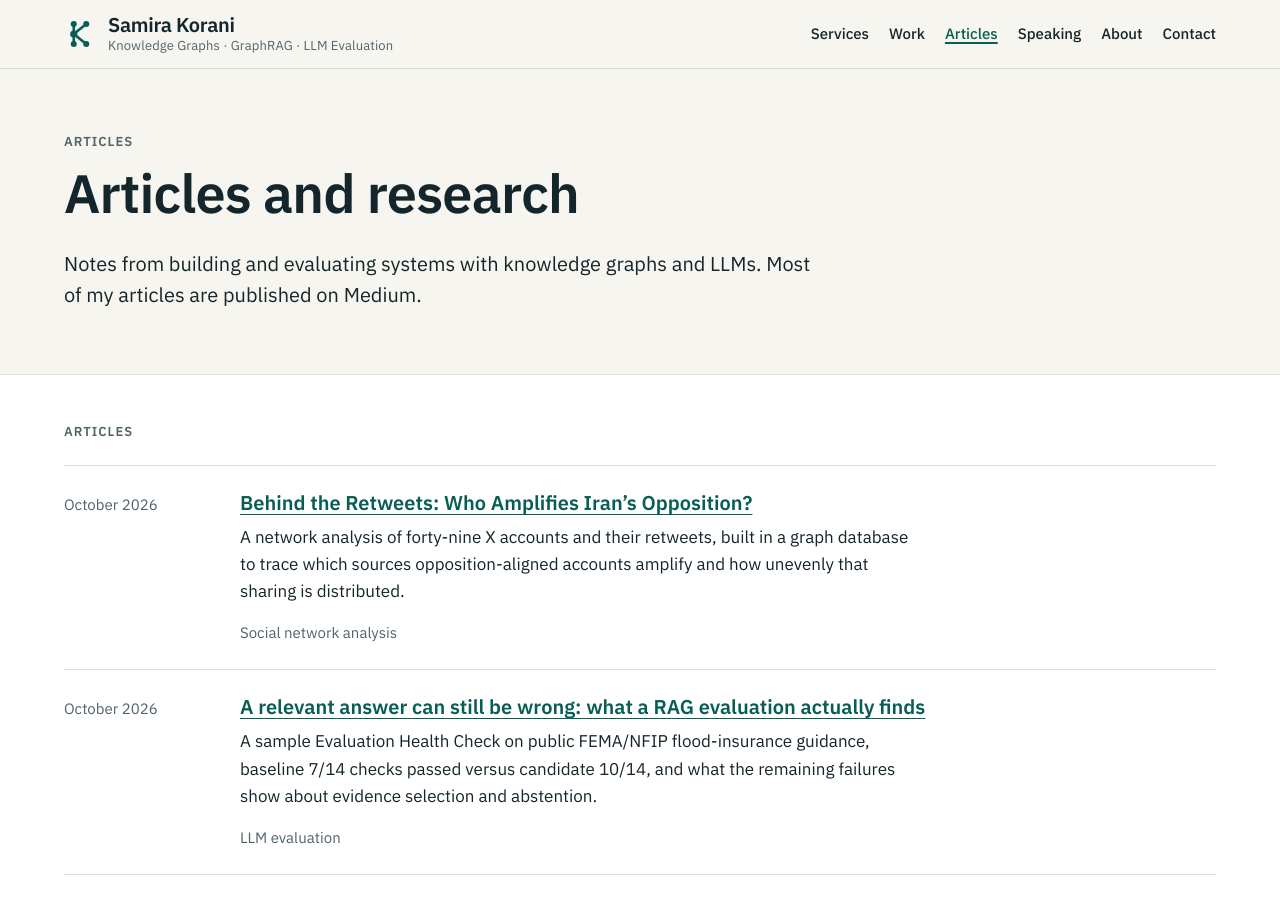
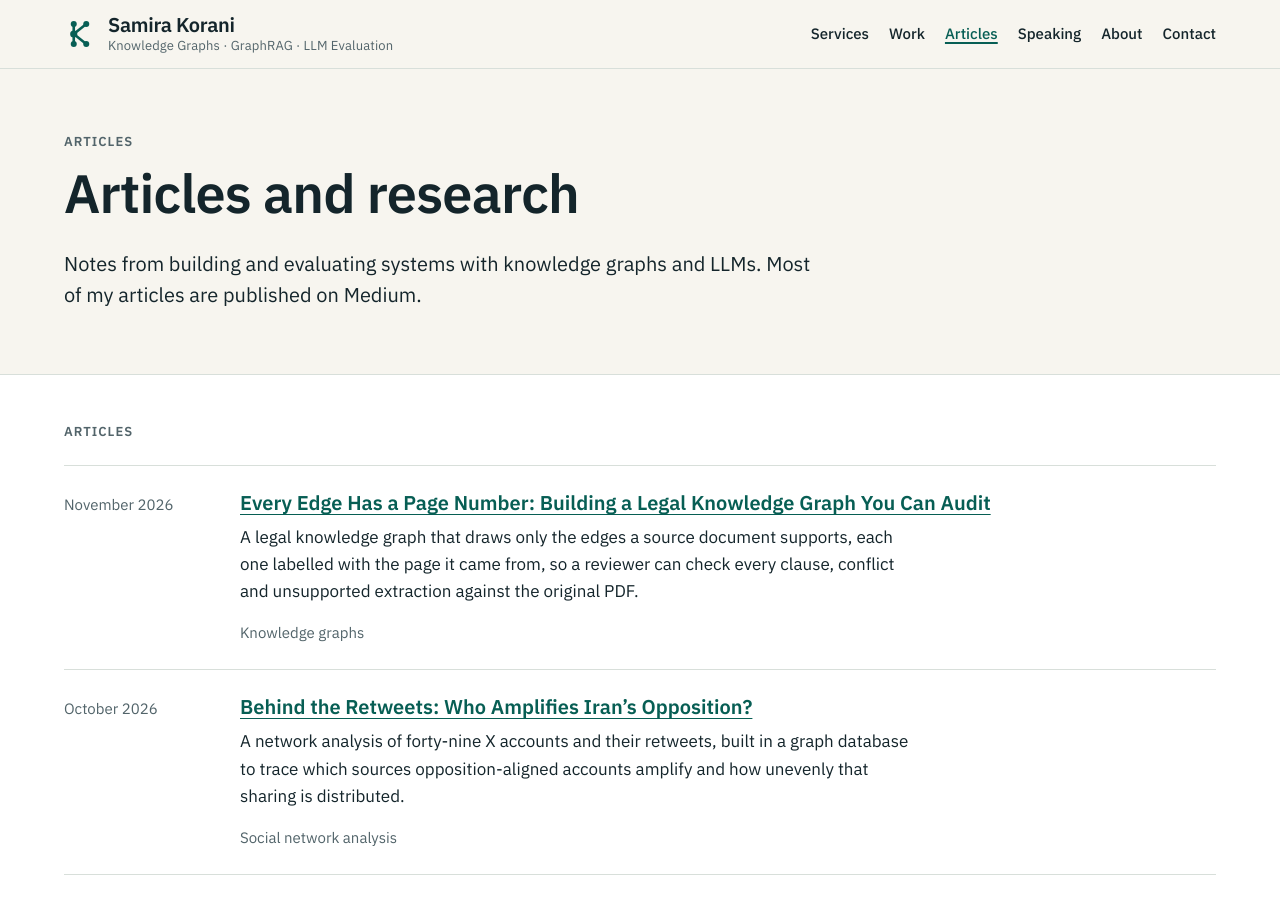
Before and after one commit to skorani/skorani.github.io, a Jekyll site: the page built from writing/index.html, in a window 1280 px wide and 900 px high. Built offline with Jekyll 4.4.1, drawn with Linux system fonts in a browser that asks for light colours.

Commit message:
Add "Every Edge Has a Page Number" as the newest article
New Medium piece about a legal knowledge graph that only draws edges the
source document supports, each labelled with its page number so a
reviewer can check it against the original PDF.

Co-Authored-By: Claude Sonnet 5 <noreply@anthropic.com>

```diff
--- a/_data/writing.yml
+++ b/_data/writing.yml
@@ -2,6 +2,11 @@
 # `home: true` shows the article on the homepage (keep it to three).
 
 articles:
+  - title: "Every Edge Has a Page Number: Building a Legal Knowledge Graph You Can Audit"
+    date: 2026-11-03
+    url: https://medium.com/@SamiraKorani/every-edge-has-a-page-number-building-a-legal-knowledge-graph-you-can-audit-57686c3dc20b
+    summary: A legal knowledge graph that draws only the edges a source document supports, each one labelled with the page it came from, so a reviewer can check every clause, conflict and unsupported extraction against the original PDF.
+    topic: Knowledge graphs
   - title: "Behind the Retweets: Who Amplifies Iran’s Opposition?"
     date: 2026-10-31
     url: https://medium.com/@SamiraKorani/behind-the-retweets-who-amplifies-irans-opposition-ac8e020ccaaf
```
